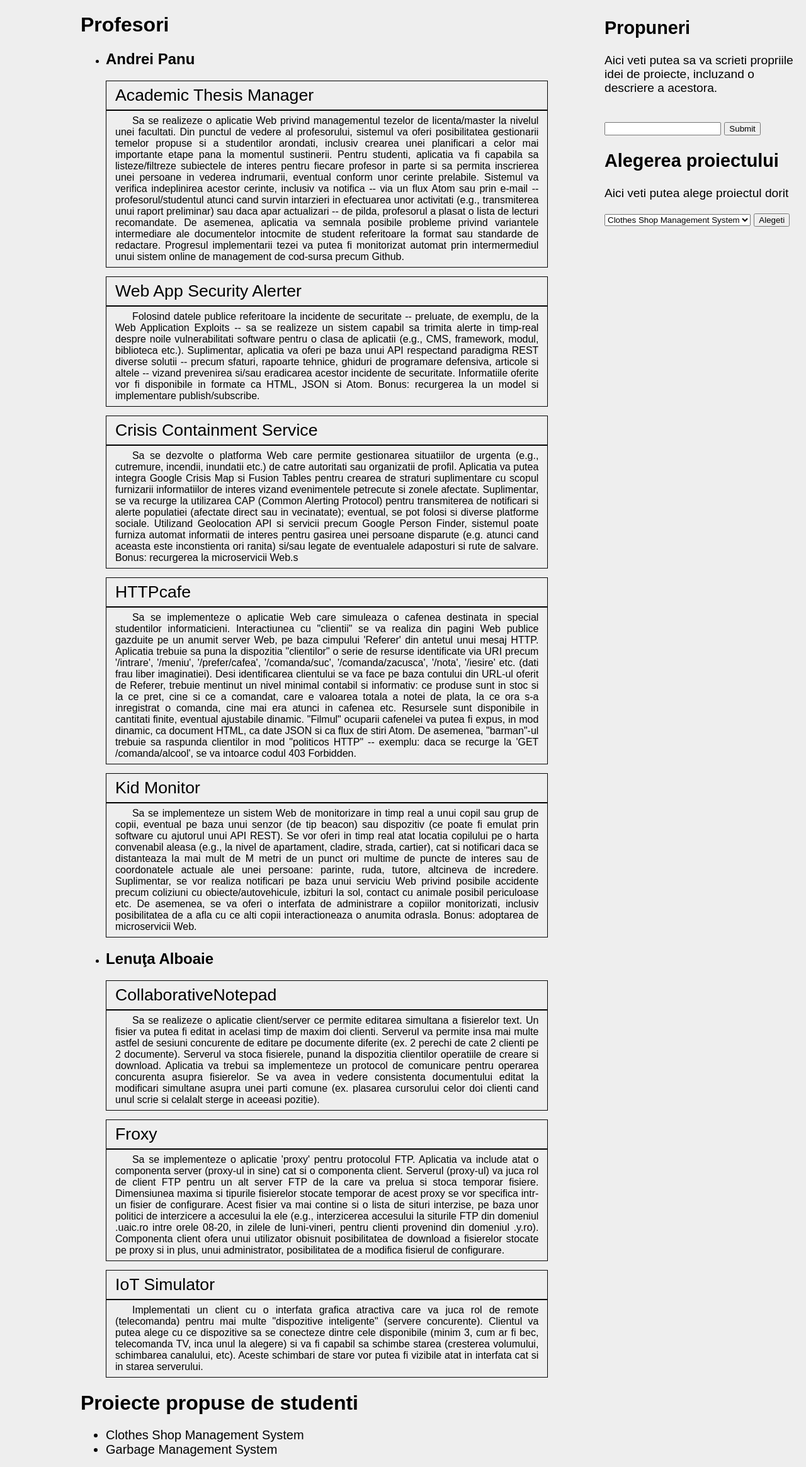
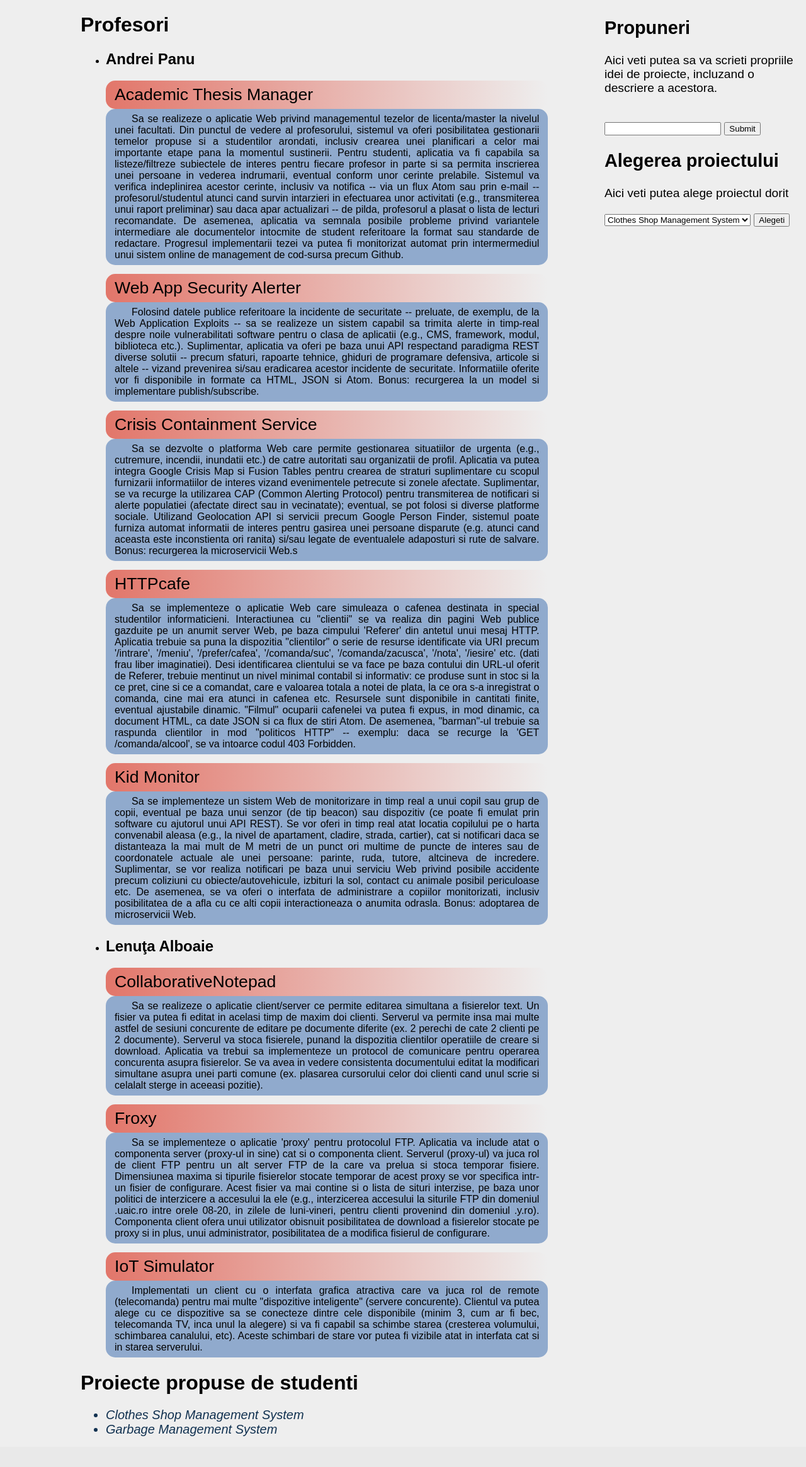
Before and after one commit to alinapopa06/AcaTisM, a PHP site: page /proiecte_studenti.html in a window 1280 px wide. Shown: the part 60-2390 px from the top of the page at 63% size. After the commit the page ends 2341 px from the top, so only its background shows below. Run offline with PHP 8.4, Linux system fonts and the light colour scheme.

Commit message:
Add files via upload

```diff
--- a/Style/proiecte_studenti.css
+++ b/Style/proiecte_studenti.css
@@ -41,11 +41,13 @@ a.active {
 }
 .parent:hover .hover-content {
   display:block;
-  color: #737373;
+  color: 	#000;
 }
 
 .parent{
   font-size:15pt;
+  color: #113150;
+  font-style: italic;
 }
 
 html, body {
@@ -75,14 +77,15 @@ body {
   padding-top:1%;
   padding-bottom:1%;
 padding-left:2%;
-border-style: groove;
 border-color: #000;
-border-width: 1px;
+border-radius:15px;
 font-size:20pt;
+background-image: linear-gradient(to left, rgba(255,0,0,0), #e2766a);;
 }
 
 .continut
 {
+  background-color: 	rgb(144, 170, 205);
   padding-top:1%;
   padding-bottom:1%;
 padding-left:2%;
@@ -90,7 +93,12 @@ padding-right:2%;
 text-indent: 4%;
 text-align:justify;
 margin-bottom: 2%;
-border-style: groove;
 border-color: black;
-border-width: 1px;
+border-radius:15px;
 }
+
+#text
+{
+  width: 365px;
+height: 150px;
+}
```
Also changed, not shown: Style/proiecte_profesori.css (+48 -22 lines).
